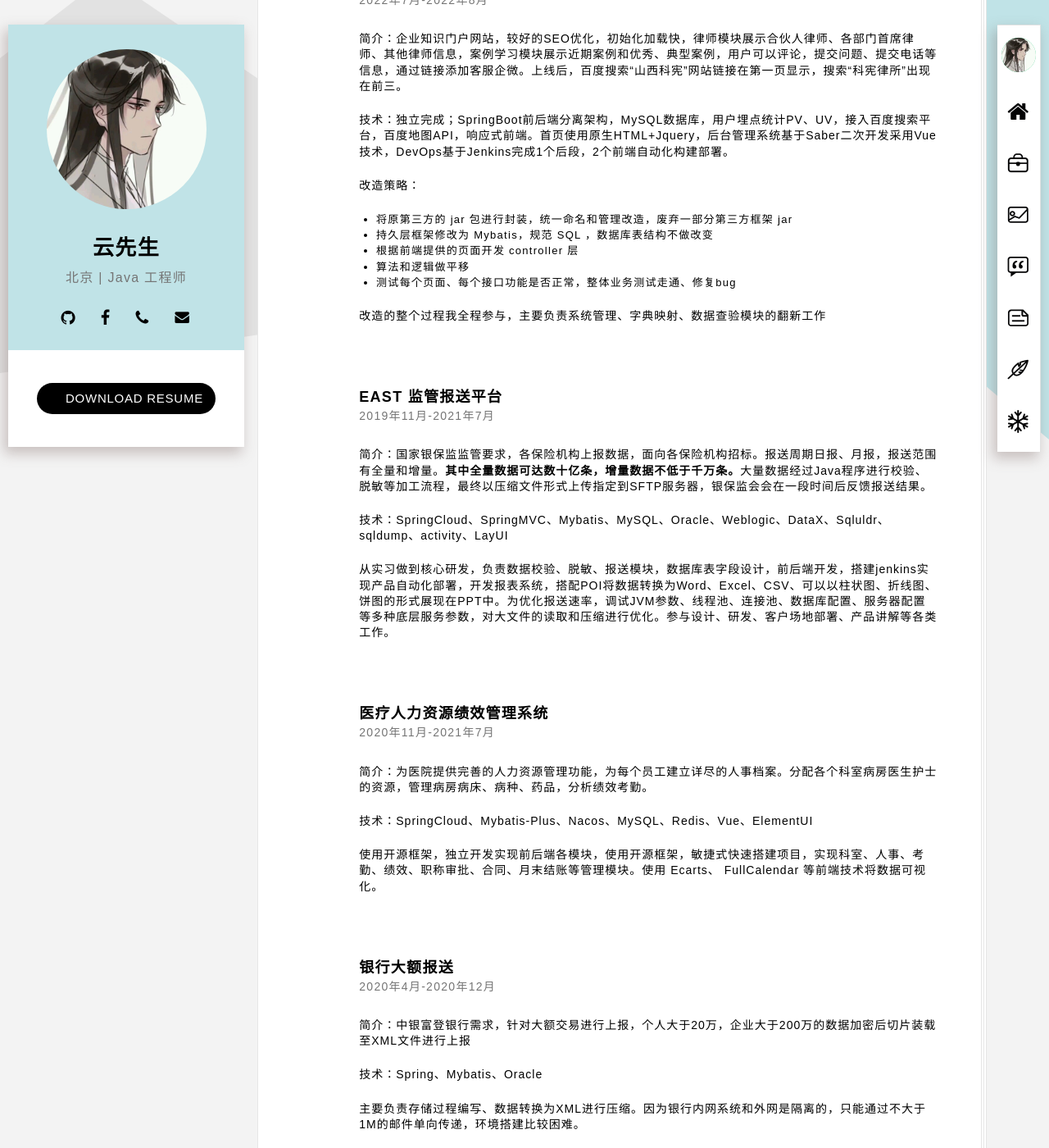
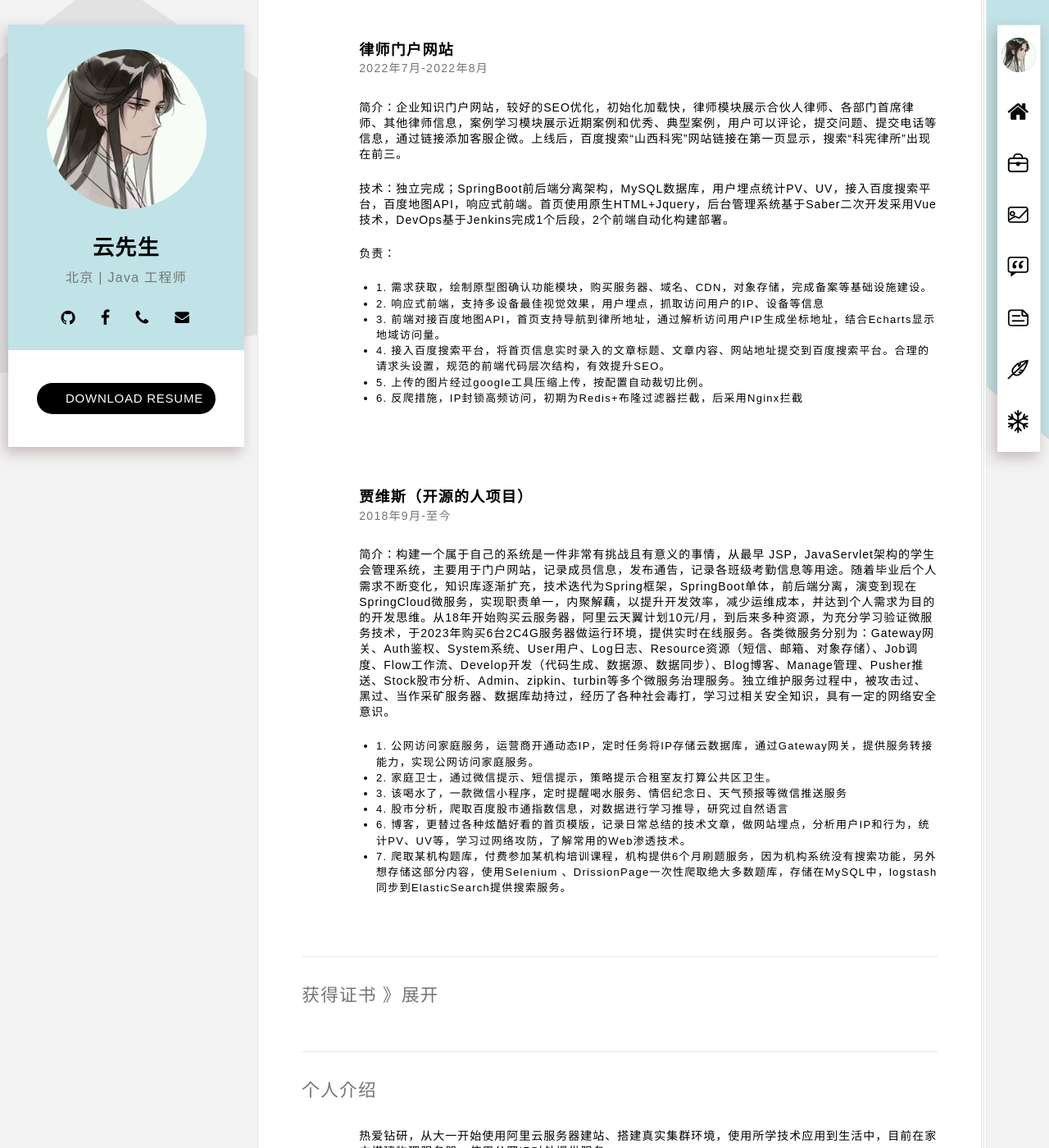
Before and after one commit to YuncenLiu/resume.io, a Jekyll site: the page built from index.html, in a window 1280 px wide and 1400 px high, scrolled down 3942 px. Shown: the whole window at 82% size. Built offline with Jekyll 4.4.1, drawn with Linux system fonts in a browser that asks for light colours; some web fonts are replaced; comment, search, counter and statistics services are not loaded; some of the changed text lies outside the part shown.

Commit message:
2024-11-25

```diff
--- a/_includes/resumer_01-basic.html
+++ b/_includes/resumer_01-basic.html
@@ -16,8 +16,14 @@
                 <dt class="text-upper">e-mail</dt>
                 <dd><a style="text-decoration:none;color:#666666" href="mailto:array_xiangxiang@163.com">arrayxiangxiang@gmail.com</a></dd>
 
-                <dt class="text-upper">blog</dt>
+                <dt class="text-upper">知识库</dt>
+                <dd><a style="text-decoration:none;color:#666666" href="https://liuyuncen.com">https://github.com/YuncenLiu/Knowledge</a></dd>
+
+                <dt class="text-upper">博客</dt>
                 <dd><a style="text-decoration:none;color:#666666" href="https://liuyuncen.com">https://liuyuncen.com</a></dd>
+
+                <dt class="text-upper">简历</dt>
+                <dd><a style="text-decoration:none;color:#666666" href="https://liuyuncen.com">https://resume.liuyuncen.com</a></dd>
 
             </dl>
         </div><!-- .col-sm-6 -->
--- a/_includes/resumer_07-project.html
+++ b/_includes/resumer_07-project.html
@@ -121,22 +121,21 @@
                         </p>
                         <p>技术：独立完成；SpringBoot前后端分离架构，MySQL数据库，用户埋点统计PV、UV，接入百度搜索平台，百度地图API，响应式前端。首页使用原生HTML+Jquery，后台管理系统基于Saber二次开发采用Vue技术，DevOps基于Jenkins完成1个后段，2个前端自动化构建部署。
                         </p>
-                        <p>改造策略：
+                        <p>负责：
                             <ul style="font-size: small">
-                                <li>将原第三方的 jar 包进行封装，统一命名和管理改造，废弃一部分第三方框架 jar
+                                <li>1. 需求获取，绘制原型图确认功能模块，购买服务器、域名、CDN，对象存储，完成备案等基础设施建设。
                                 </li>
-                                <li>持久层框架修改为 Mybatis，规范 SQL ，数据库表结构不做改变
+                                <li>2. 响应式前端，支持多设备最佳视觉效果，用户埋点，抓取访问用户的IP、设备等信息
                                 </li>
-                                <li>根据前端提供的页面开发 controller 层
+                                <li>3. 前端对接百度地图API，首页支持导航到律所地址，通过解析访问用户IP生成坐标地址，结合Echarts显示地域访问量。
                                 </li>
-                                <li>算法和逻辑做平移
+                                <li>4. 接入百度搜索平台，将首页信息实时录入的文章标题、文章内容、网站地址提交到百度搜索平台。合理的请求头设置，规范的前端代码层次结构，有效提升SEO。
                                 </li>
-                                <li>测试每个页面、每个接口功能是否正常，整体业务测试走通、修复bug
+                                <li>5. 上传的图片经过google工具压缩上传，按配置自动裁切比例。
+                                </li>
+                                <li>6. 反爬措施，IP封锁高频访问，初期为Redis+布隆过滤器拦截，后采用Nginx拦截
                                 </li>
                             </ul>
-                        </p>
-
-                        <p>改造的整个过程我全程参与，主要负责系统管理、字典映射、数据查验模块的翻新工作
                         </p>
                     </blockquote>
                 </div>
@@ -146,92 +145,32 @@
 
                 <div class="ref-info">
                     <div class="ref-author">
-                        <strong style="font-size: large">EAST 监管报送平台</strong>
-                        <span>2019年11月-2021年7月</span>
+                        <strong style="font-size: large">贾维斯（开源的人项目）</strong>
+                        <span>2018年9月-至今</span>
                     </div>
 
                     <blockquote class="ref-cont clear-mrg">
-                        <p>简介：国家银保监监管要求，各保险机构上报数据，面向各保险机构招标。报送周期日报、月报，报送范围有全量和增量。<strong>其中全量数据可达数十亿条，增量数据不低于千万条。</strong>大量数据经过Java程序进行校验、脱敏等加工流程，最终以压缩文件形式上传指定到SFTP服务器，银保监会会在一段时间后反馈报送结果。
+                        <p>简介：构建一个属于自己的系统是一件非常有挑战且有意义的事情，从最早 JSP，JavaServlet架构的学生会管理系统，主要用于门户网站，记录成员信息，发布通告，记录各班级考勤信息等用途。随着毕业后个人需求不断变化，知识库逐渐扩充，技术迭代为Spring框架，SpringBoot单体，前后端分离，演变到现在 SpringCloud微服务，实现职责单一，内聚解藕，以提升开发效率，减少运维成本，并达到个人需求为目的的开发思维。从18年开始购买云服务器，阿里云天翼计划10元/月，到后来多种资源，为充分学习验证微服务技术，于2023年购买6台2C4G服务器做运行环境，提供实时在线服务。各类微服务分别为：Gateway网关、Auth鉴权、System系统、User用户、Log日志、Resource资源（短信、邮箱、对象存储）、Job调度、Flow工作流、Develop开发（代码生成、数据源、数据同步）、Blog博客、Manage管理、Pusher推送、Stock股市分析、Admin、zipkin、turbin等多个微服务治理服务。独立维护服务过程中，被攻击过、黑过、当作采矿服务器、数据库劫持过，经历了各种社会毒打，学习过相关安全知识，具有一定的网络安全意识。
                         </p>
-                        <p>技术：SpringCloud、SpringMVC、Mybatis、MySQL、Oracle、Weblogic、DataX、Sqluldr、sqldump、activity、LayUI
-                        </p>
-                        <p>从实习做到核心研发，负责数据校验、脱敏、报送模块，数据库表字段设计，前后端开发，搭建jenkins实现产品自动化部署，开发报表系统，搭配POI将数据转换为Word、Excel、CSV、可以以柱状图、折线图、饼图的形式展现在PPT中。为优化报送速率，调试JVM参数、线程池、连接池、数据库配置、服务器配置等多种底层服务参数，对大文件的读取和压缩进行优化。参与设计、研发、客户场地部署、产品讲解等各类工作。
+                        <p>
+                        <ul style="font-size: small">
+                            <li>1. 公网访问家庭服务，运营商开通动态IP，定时任务将IP存储云数据库，通过Gateway网关，提供服务转接能力，实现公网访问家庭服务。
+                            </li>
+                            <li>2. 家庭卫士，通过微信提示、短信提示，策略提示合租室友打算公共区卫生。
+                            </li>
+                            <li>3. 该喝水了，一款微信小程序，定时提醒喝水服务、情侣纪念日、天气预报等微信推送服务
+                            </li>
+                            <li>4. 股市分析，爬取百度股市通指数信息，对数据进行学习推导，研究过自然语言
+                            </li>
+                            <li>6. 博客，更替过各种炫酷好看的首页模版，记录日常总结的技术文章，做网站埋点，分析用户IP和行为，统计PV、UV等，学习过网络攻防，了解常用的Web渗透技术。
+                            </li>
+                            <li>7. 爬取某机构题库，付费参加某机构培训课程，机构提供6个月刷题服务，因为机构系统没有搜索功能，另外想存储这部分内容，使用Selenium 、DrissionPage一次性爬取绝大多数题库，存储在MySQL中，logstash同步到ElasticSearch提供搜索服务。
+                            </li>
+                        </ul>
                         </p>
                     </blockquote>
                 </div>
             </div>
-
-
-            <div class="ref-box hreview">
-
-                <div class="ref-info">
-                    <div class="ref-author">
-                        <strong style="font-size: large">医疗人力资源绩效管理系统 </strong>
-                        <span>2020年11月-2021年7月</span>
-                    </div>
-
-                    <blockquote class="ref-cont clear-mrg">
-                        <p>简介：为医院提供完善的人力资源管理功能，为每个员工建立详尽的人事档案。分配各个科室病房医生护士的资源，管理病房病床、病种、药品，分析绩效考勤。
-                        </p>
-                        <p>技术：SpringCloud、Mybatis-Plus、Nacos、MySQL、Redis、Vue、ElementUI
-                        </p>
-                        <p>使用开源框架，独立开发实现前后端各模块，使用开源框架，敏捷式快速搭建项目，实现科室、人事、考勤、绩效、职称审批、合同、月末结账等管理模块。使用 Ecarts、 FullCalendar 等前端技术将数据可视化。
-                        </p>
-                    </blockquote>
-                </div>
-            </div>
-
-
-            <div class="ref-box hreview">
-
-                <div class="ref-info">
-                    <div class="ref-author">
-                        <strong style="font-size: large">银行大额报送</strong>
-                        <span>2020年4月-2020年12月</span>
-                    </div>
-
-                    <blockquote class="ref-cont clear-mrg">
-                        <p>简介：中银富登银行需求，针对大额交易进行上报，个人大于20万，企业大于200万的数据加密后切片装载至XML文件进行上报
-                        </p>
-                        <p>技术：Spring、Mybatis、Oracle
-                        </p>
-                        <p>主要负责存储过程编写、数据转换为XML进行压缩。因为银行内网系统和外网是隔离的，只能通过不大于1M的邮件单向传递，环境搭建比较困难。
-                        </p>
-                    </blockquote>
-                </div>
-            </div>
-
-
-            <div class="ref-box hreview">
-
-                <div class="ref-info">
-                    <div class="ref-author">
-                        <strong style="font-size: large">贾维斯 (开源)</strong>
-                        <span>2018-至今</span>
-                    </div>
-
-                    <blockquote class="ref-cont clear-mrg">
-                        <p>简介：这是我个人自行搭建的服务，供我个人学习，提供便捷服务，从大二最初的单体服务到现在共19个微服务的分布式应用  gateway 网关、auth 权限、system 系统、user 用户、log 日志、resource 资源（短信、邮箱、对象存储）、Job 调度、Flow 工作流、develop 开发（代码生成、数据源、数据同步）、blog 博客、Manage 管理、pusher 推送、stock 股市分析、admin、zipkin、turbine 等多个微服务治理
-                        </p>
-                        <ul style="font-size: small">
-                            <li>家庭卫士 602，通过微信提醒室友打扫出租屋内卫生，每天倒垃圾、每周大扫除
-                            </li>
-                            <li>该喝水了微信小程序，定时提醒喝水服务、情侣纪念日等微信推送服务
-                            </li>
-                            <li>股市分析，爬取百度股票信息，对股票数据进行学习推导，研究过自然语言
-                            </li>
-                            <li>自我管理，两个维度：时间、金钱，时间方面针对苹果系统的日历进行解析，分析日常活动占用时间，计算每周花销，最后总结推送
-                            </li>
-                            <li>博客，技术文章管理，网站埋点，获取来访用户地区、IP等信息，学习过网络攻防，了解常用的Web渗透技术。
-                            </li>
-                        </ul>
-                        <p>在21、22年左右购买了多台阿里云服务器实现真实集群环境。被攻击过、黑过，数据库数据被劫持过。在安全和微服务方面有极大提升。
-                        </p>
-                    </blockquote>
-                </div>
-            </div>
-
-
         </div><!-- .col-sm-6 -->
 
 
--- a/_includes/resumer_08-me.html
+++ b/_includes/resumer_08-me.html
@@ -10,11 +10,11 @@
                     <blockquote class="ref-cont clear-mrg">
                         <p>热爱钻研，从大一开始使用阿里云服务器建站、搭建真实集群环境，使用所学技术应用到生活中，目前在家中搭建物理服务器，使用公网IP对外提供服务。
                         </p>
-                        <p>独立担当，入大学前自学Java和PhotoShop，大学期间兼职开发赚取大学所有学费及生活费，所以熟悉常见业务场景。
+                        <p>独立担当，大学期间通过自学的Java和PhotoShop，兼职赚取大学所有学费及生活费。
                         </p>
-                        <p>喜欢创作，热爱坚持，写了6年日记，每月都有五六篇，总结生活、规划未来。个人创建公众号等博客平台，分享自己心得，粉丝千余人。
+                        <p>喜欢创作，热爱坚持，至今写了7年日志，总结生活、规划未来。内容发布到个人创建公众号和博客等平台。
                         </p>
-                        <p>忠爱互联网行业，喜欢用所学技术帮助生活，梦想创建属于自己的贾维斯（钢铁侠 智能系统）
+                        <p>忠爱互联网行业，喜欢用所学技术帮助生活，让技术为生活服务，梦想创建属于自己的贾维斯（钢铁侠），成为科技型上市公司CTO。
                         </p>
                     </blockquote>
                 </div>
```
